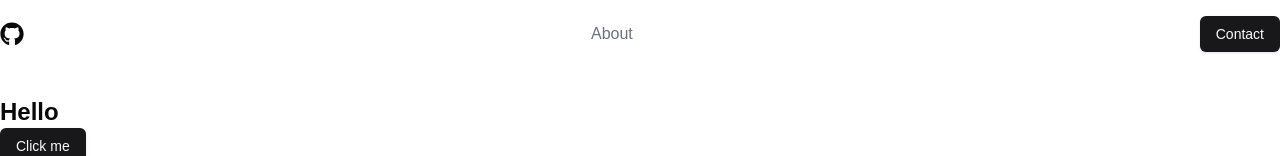
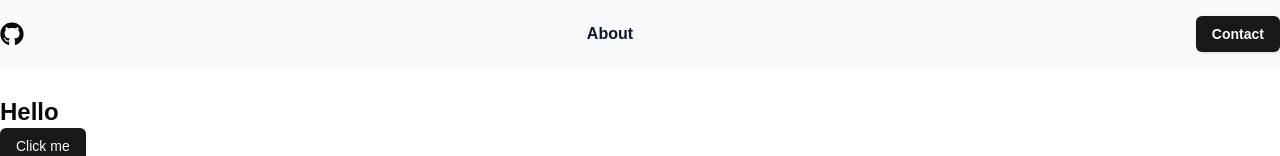
Before and after one commit to JaimieHemmings/github-api-project, a React (Vite) app: page / in a window 1280 px wide. Shown: the top 156 px of the page. Built offline with nearby package versions, Linux system fonts and the light colour scheme.

Commit message:
add: some initial styling

```diff
--- a/src/components/Navbar.tsx
+++ b/src/components/Navbar.tsx
@@ -20,7 +20,7 @@ const navItems: NavItem[] = [
 
 const NavBar = () => {
   return (
-    <header className="py-4 fixed top-0 w-full">
+    <header className="py-4 fixed top-0 w-full max-md:px-5 bg-slate-50">
       <div className="container mx-auto flex items-center justify-between gap-10 ">
         <div>
           <Link to="/">
@@ -31,7 +31,7 @@ const NavBar = () => {
           <ul className="flex items-center gap-5">
             {navItems.map((item) => (
               <li key={item.id}>
-                <Link to={item.href} className="text-gray-500 hover:text-gray-700">
+                <Link to={item.href} className="text-slate-900 hover:text-slate-700 font-semibold">
                   {item.label}
                 </Link>
               </li>
@@ -39,7 +39,7 @@ const NavBar = () => {
           </ul>
         </nav>
         <Link to="/contact">
-          <Button>Contact</Button>
+          <Button className="font-semibold">Contact</Button>
         </Link>
       </div>
     </header>
--- a/src/pages/NotFoundRoute.tsx
+++ b/src/pages/NotFoundRoute.tsx
@@ -1,8 +1,16 @@
+import {FaHome} from 'react-icons/fa'
+import { Link } from 'react-router-dom'
+
 const NotFoundRoute = () => {
   return (
-    <div>
-      <h1 className="text-3xl font-bold text-center">Not Found - 404</h1>
-
+    <div className="container mx-auto p-5 text-center">
+      <h1 className="text-3xl font-bold">Not Found</h1>
+      <span className="text-8xl font-bold text-slate-300 my-12 block">404</span>
+      <p>Something has gone terribly wrong...</p>
+      <p className="mb-12">Let's get you back home?</p>
+      <Link to="/" className="text-blue-500 hover:underline">
+        <FaHome className="inline-block" /> Home
+      </Link>
     </div>
   )
 }
```
